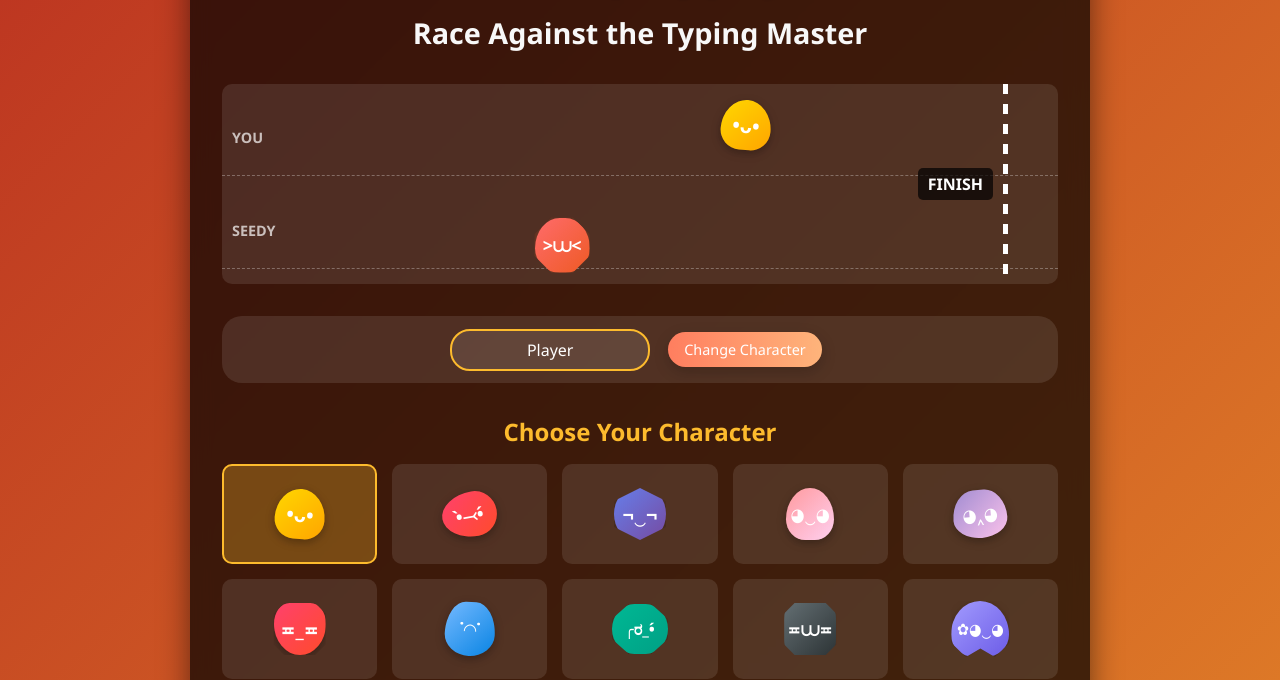
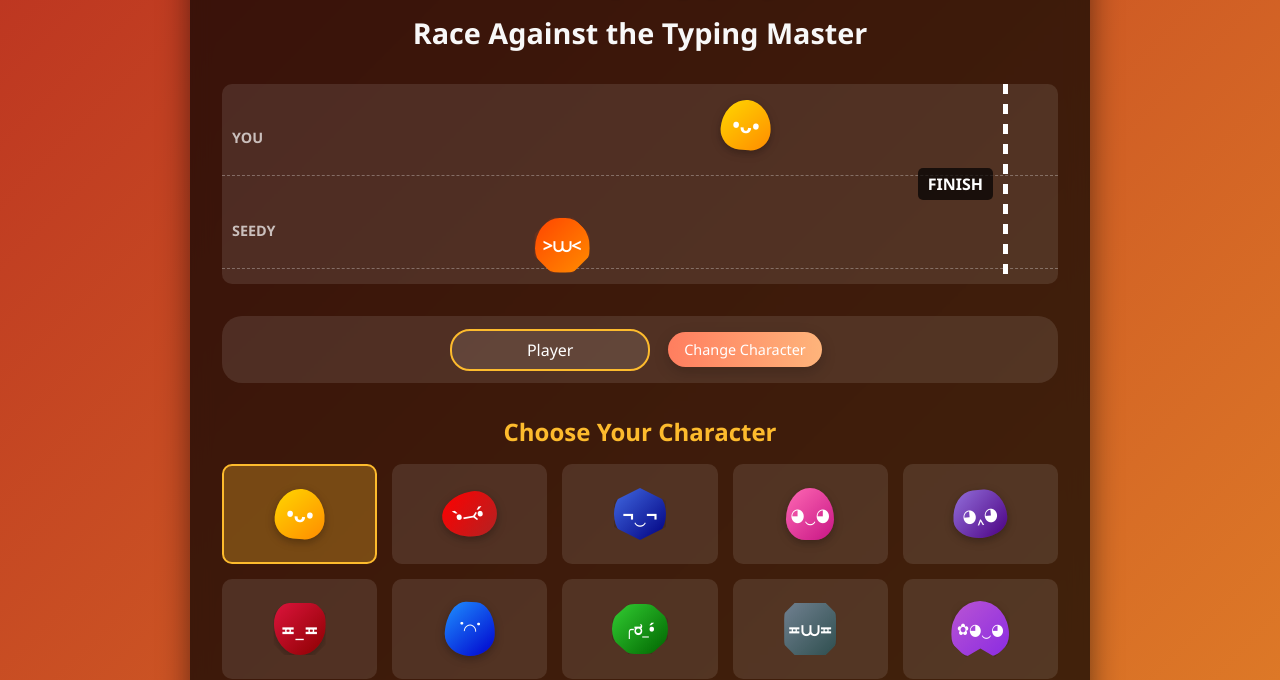
Before and after one commit to Seedy2007/Seedy-Typey, a plain HTML site: page index.html in a window 1280 px wide. Both pictures are taken after a click on the button "Change Character". Shown: the part 120-800 px from the top of the page. Drawn offline with nearby package versions, Linux system fonts and the light colour scheme.

Commit message:
colors unique

```diff
--- a/css/style.css
+++ b/css/style.css
@@ -191,7 +191,7 @@ p {
     width: 50px;
     height: 50px;
     font-size: 20px;
-    background: linear-gradient(135deg, #FFD700, #FFA500);
+    background: linear-gradient(135deg, #FFD700, #FF8C00);
     border-radius: 50% 50% 40% 40% / 60% 60% 40% 40%;
     transform: rotate(5deg);
 }
@@ -200,7 +200,7 @@ p {
     width: 55px;
     height: 45px;
     font-size: 18px;
-    background: linear-gradient(135deg, #FF416C, #FF4B2B);
+    background: linear-gradient(135deg, #FF0000, #B22222);
     border-radius: 60% 40% 40% 60% / 50% 50% 50% 50%;
     transform: rotate(-10deg);
 }
@@ -209,7 +209,7 @@ p {
     width: 52px;
     height: 52px;
     font-size: 20px;
-    background: linear-gradient(135deg, #667eea, #764ba2);
+    background: linear-gradient(135deg, #4169E1, #000080);
     border-radius: 40% 40% 40% 40% / 50% 50% 50% 50%;
     clip-path: polygon(50% 0%, 100% 25%, 100% 75%, 50% 100%, 0% 75%, 0% 25%);
 }
@@ -218,7 +218,7 @@ p {
     width: 48px;
     height: 52px;
     font-size: 18px;
-    background: linear-gradient(135deg, #FF9A9E, #FECFEF);
+    background: linear-gradient(135deg, #FF69B4, #C71585);
     border-radius: 50% 50% 40% 40% / 60% 60% 40% 40%;
 }
 
@@ -226,7 +226,7 @@ p {
     width: 54px;
     height: 48px;
     font-size: 18px;
-    background: linear-gradient(135deg, #A18CD1, #FBC2EB);
+    background: linear-gradient(135deg, #9370DB, #4B0082);
     border-radius: 40% 40% 50% 50% / 60% 60% 40% 40%;
     transform: rotate(-5deg);
 }
@@ -235,7 +235,7 @@ p {
     width: 52px;
     height: 52px;
     font-size: 20px;
-    background: linear-gradient(135deg, #FF416C, #FF4B2B);
+    background: linear-gradient(135deg, #DC143C, #8B0000);
     border-radius: 30% 30% 50% 50% / 40% 40% 60% 60%;
     clip-path: polygon(20% 0%, 80% 0%, 100% 20%, 100% 80%, 80% 100%, 20% 100%, 0% 80%, 0% 20%);
 }
@@ -244,7 +244,7 @@ p {
     width: 50px;
     height: 54px;
     font-size: 18px;
-    background: linear-gradient(135deg, #74b9ff, #0984e3);
+    background: linear-gradient(135deg, #1E90FF, #0000CD);
     border-radius: 40% 40% 50% 50% / 60% 60% 40% 40%;
     transform: rotate(3deg);
 }
@@ -253,7 +253,7 @@ p {
     width: 56px;
     height: 50px;
     font-size: 16px;
-    background: linear-gradient(135deg, #00b894, #00a085);
+    background: linear-gradient(135deg, #32CD32, #006400);
     border-radius: 40% 40% 40% 40% / 50% 50% 50% 50%;
     clip-path: polygon(30% 0%, 70% 0%, 100% 30%, 100% 70%, 70% 100%, 30% 100%, 0% 70%, 0% 30%);
 }
@@ -262,7 +262,7 @@ p {
     width: 52px;
     height: 52px;
     font-size: 18px;
-    background: linear-gradient(135deg, #636e72, #2d3436);
+    background: linear-gradient(135deg, #708090, #2F4F4F);
     border-radius: 20% 20% 20% 20% / 30% 30% 30% 30%;
     clip-path: polygon(20% 0%, 80% 0%, 100% 20%, 100% 80%, 80% 100%, 20% 100%, 0% 80%, 0% 20%);
 }
@@ -271,7 +271,7 @@ p {
     width: 58px;
     height: 56px;
     font-size: 16px;
-    background: linear-gradient(135deg, #a29bfe, #6c5ce7);
+    background: linear-gradient(135deg, #BA55D3, #8A2BE2);
     border-radius: 50% 50% 40% 40% / 60% 60% 40% 40%;
     clip-path: polygon(0% 0%, 100% 0%, 100% 75%, 75% 100%, 50% 85%, 25% 100%, 0% 75%);
 }
@@ -280,10 +280,10 @@ p {
     width: 55px;
     height: 55px;
     font-size: 18px;
-    background: linear-gradient(135deg, #ff6b6b, #ee5a24);
+    background: linear-gradient(135deg, #FF4500, #FF8C00);
     border-radius: 45% 45% 45% 45% / 55% 55% 45% 45%;
     clip-path: polygon(30% 0%, 70% 0%, 100% 30%, 100% 70%, 70% 100%, 30% 100%, 0% 70%, 0% 30%);
-    box-shadow: 0 4px 15px rgba(238, 90, 36, 0.4);
+    box-shadow: 0 4px 15px rgba(255, 69, 0, 0.4);
 }
 
 .car:hover .char {
```
